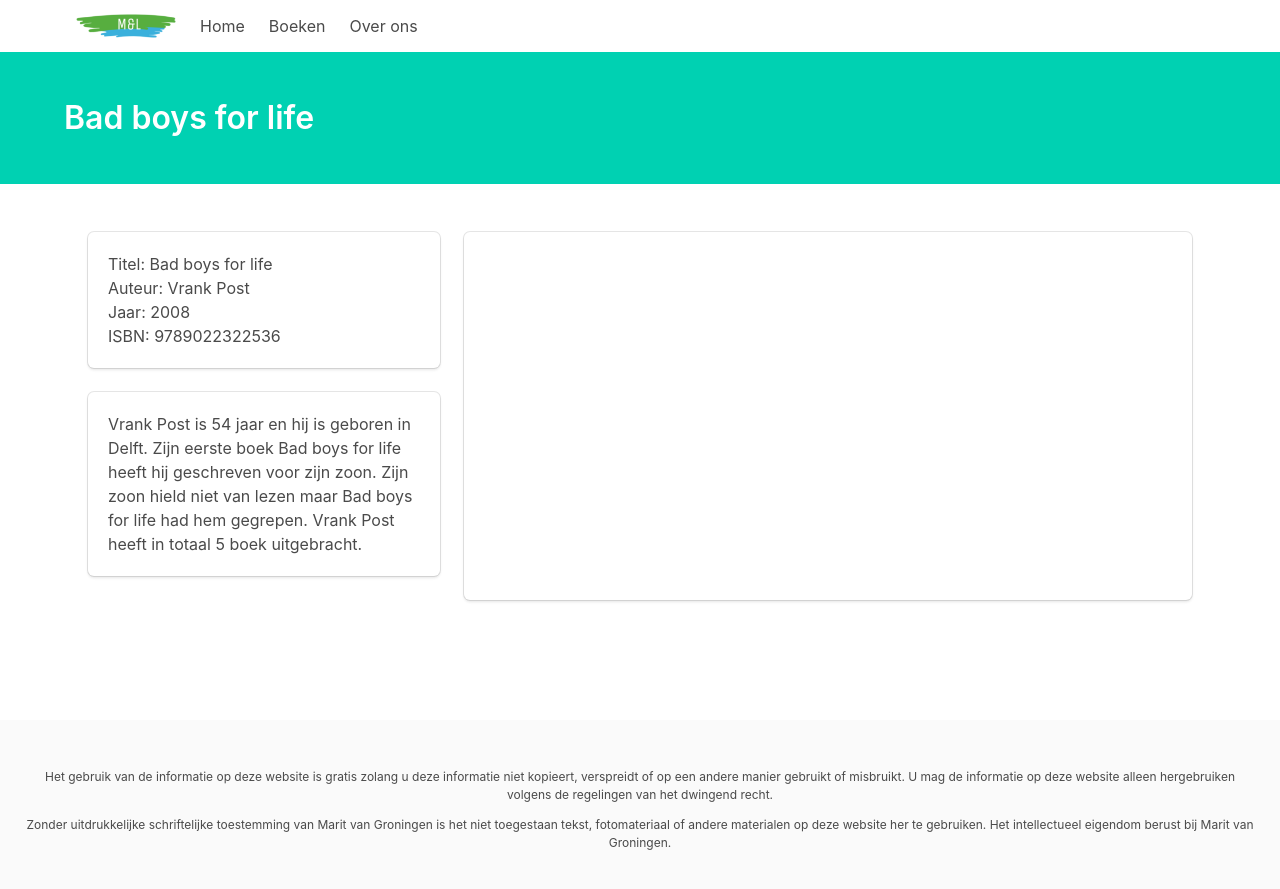
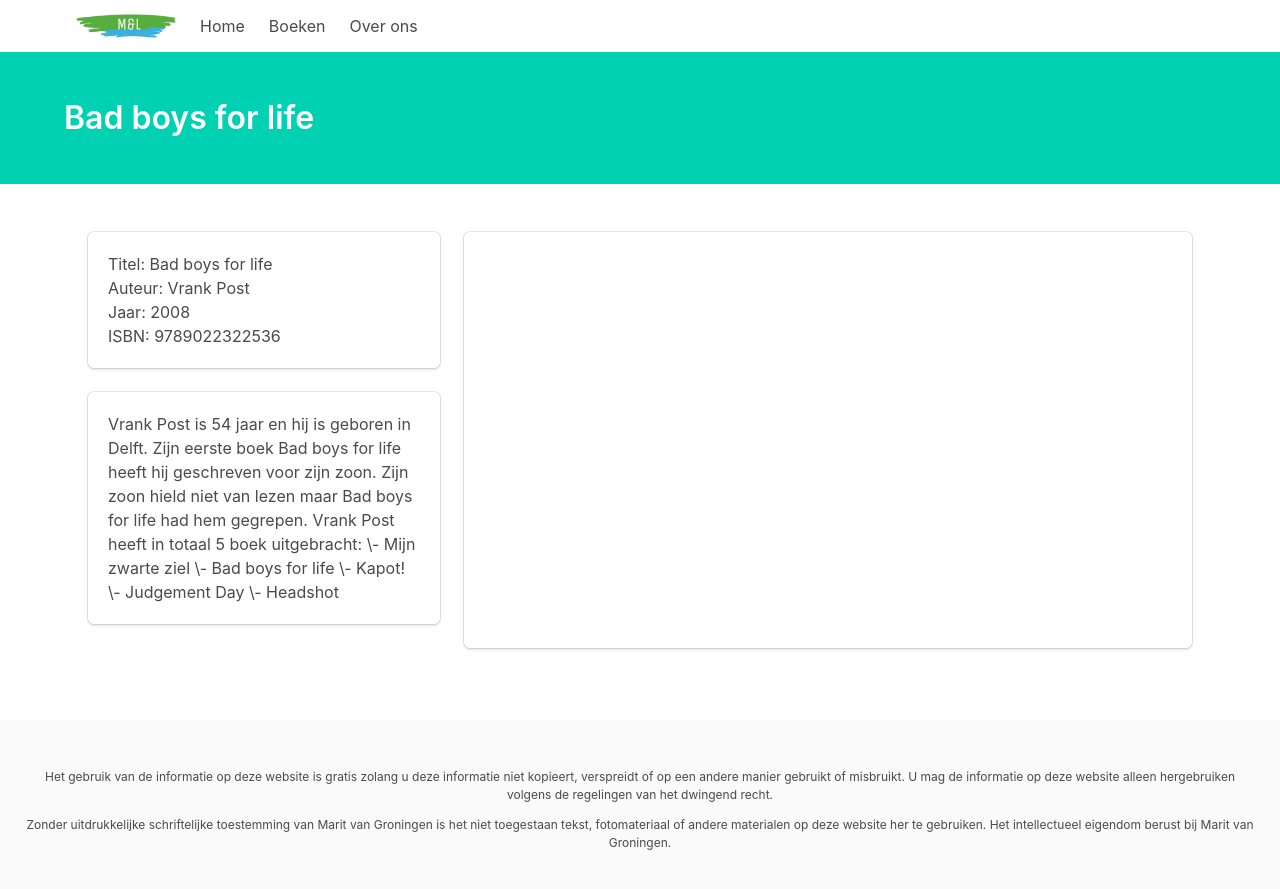
Before and after one commit to groninge01/marit, a Jekyll site: the page built from _books/bad-boy-for-life.md, in a window 1280 px wide. Shown: the top 889 px of the page. Built offline with Jekyll 4.4.1, drawn with Linux system fonts in a browser that asks for light colours; nearby versions of some CDN libraries; a script that is not in the unit is left out.

Commit message:
Update Book “bad-boy-for-life”

```diff
--- a/_books/bad-boy-for-life.md
+++ b/_books/bad-boy-for-life.md
@@ -9,5 +9,20 @@ author_description: >-
   Vrank Post is 54 jaar en hij is geboren in Delft. Zijn eerste boek Bad boys
   for life heeft hij geschreven voor zijn zoon. Zijn zoon hield niet van lezen
   maar Bad boys for life had hem gegrepen. Vrank Post heeft in totaal 5 boek
-  uitgebracht.
+  uitgebracht:
+
+
+  \- Mijn zwarte ziel
+
+
+  \- Bad boys for life
+
+
+  \- Kapot!
+
+
+  \- Judgement Day
+
+
+  \- Headshot
 ---
```
